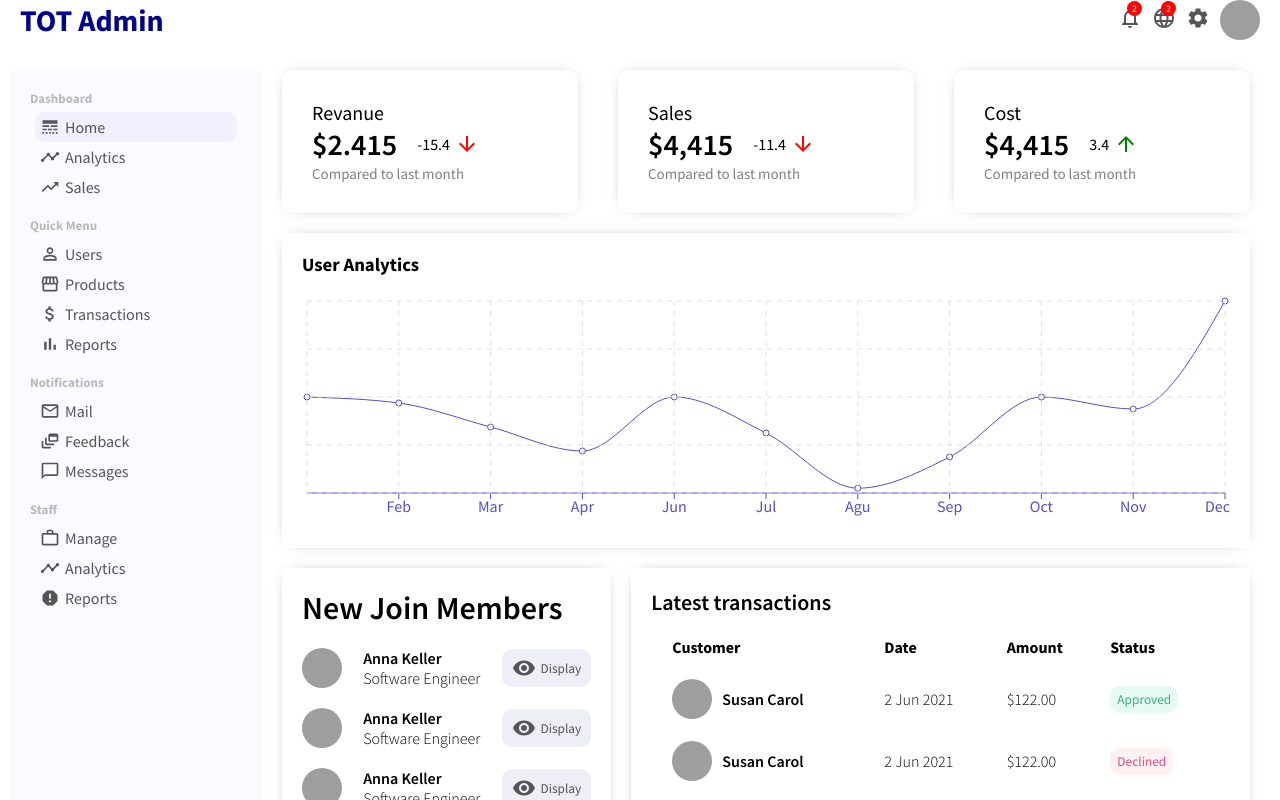
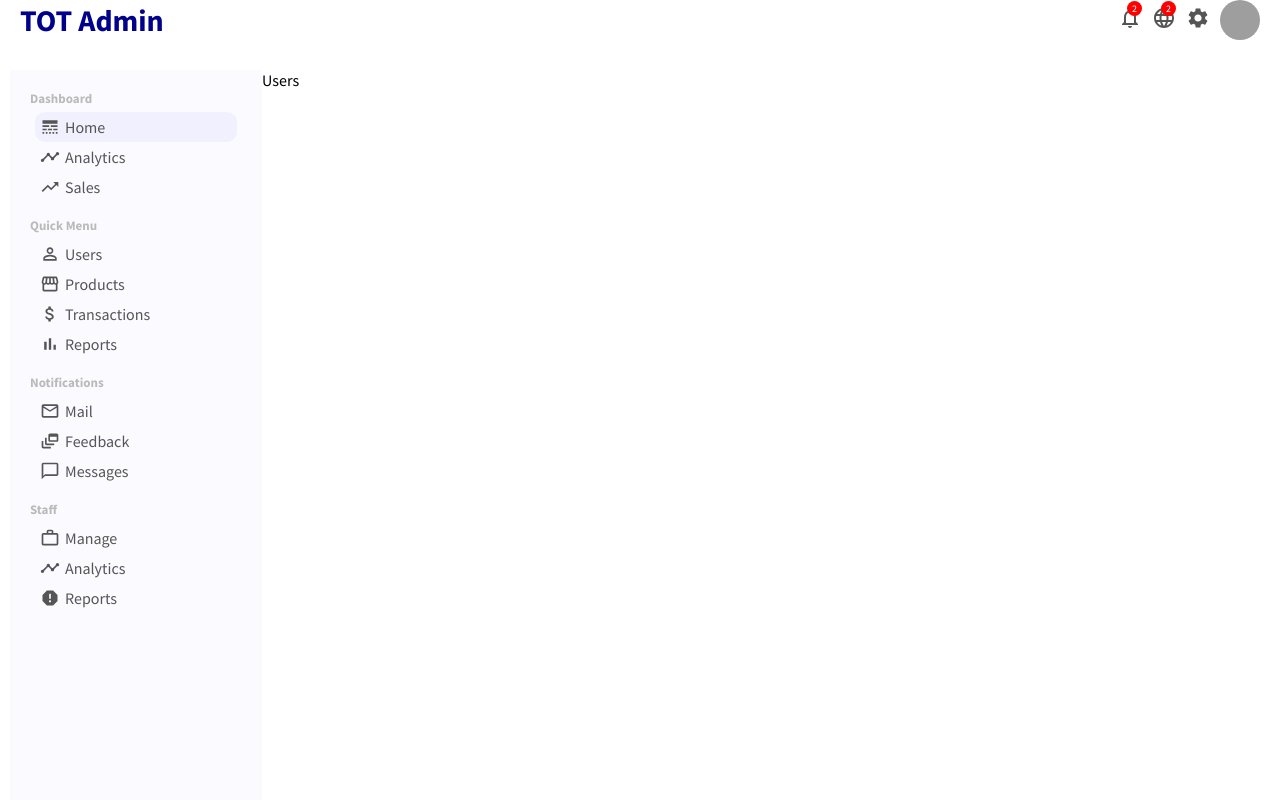
Before and after one commit to caarlosdamian/Dashboard-Demo, a React (Create React App) app: page /users in a window 1280 px wide. Shown: the top 800 px of the page. Built offline with nearby package versions, Linux system fonts and the light colour scheme; grey boxes are pictures that could not be loaded.

Commit message:
Feature: Add React Router Dom

```diff
--- a/src/App.js
+++ b/src/App.js
@@ -1,8 +1,9 @@
 import Sidebar from "./components/sidebar/Sidebar";
 import Topbar from "./components/topbar/Topbar";
-import { BrowserRouter as Router } from "react-router-dom";
+import { BrowserRouter as Router, Route, Switch } from "react-router-dom";
 import "./app.css";
 import Home from "./pages/home/Home";
+import UserList from "./pages/userList/UserList";
 function App() {
   return (
     <Router>
@@ -10,7 +11,12 @@ function App() {
         <Topbar />
         <div className="container">
           <Sidebar />
-          <Home />
+          <Switch>
+            <Route path="/" exact component={Home}/>
+
+            <Route path="/users" exact component={UserList}/>
+
+          </Switch>
         </div>
       </div>
     </Router>
--- /dev/null
+++ b/src/pages/userList/UserList.jsx
@@ -0,0 +1,9 @@
+import '../../styles/userList.css'
+
+export default function UserList() {
+    return (
+        <div className="userList">
+            Users
+        </div>
+    )
+}
--- /dev/null
+++ b/src/styles/userList.css
@@ -0,0 +1,3 @@
+.userList{
+    flex: 4;
+}
```
